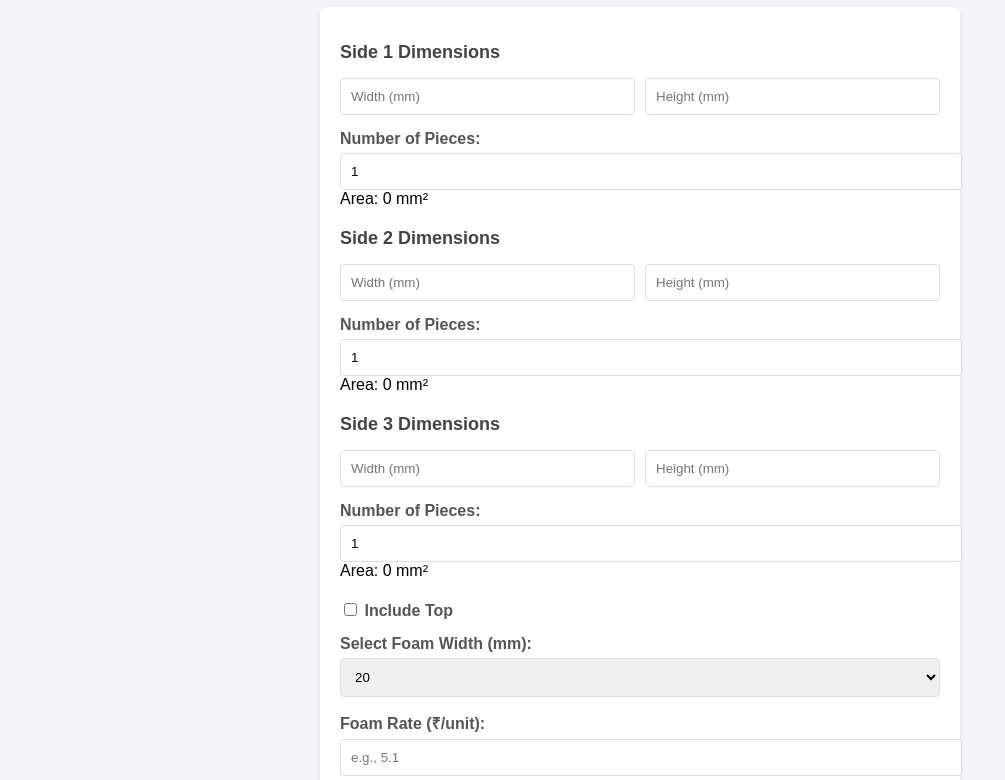
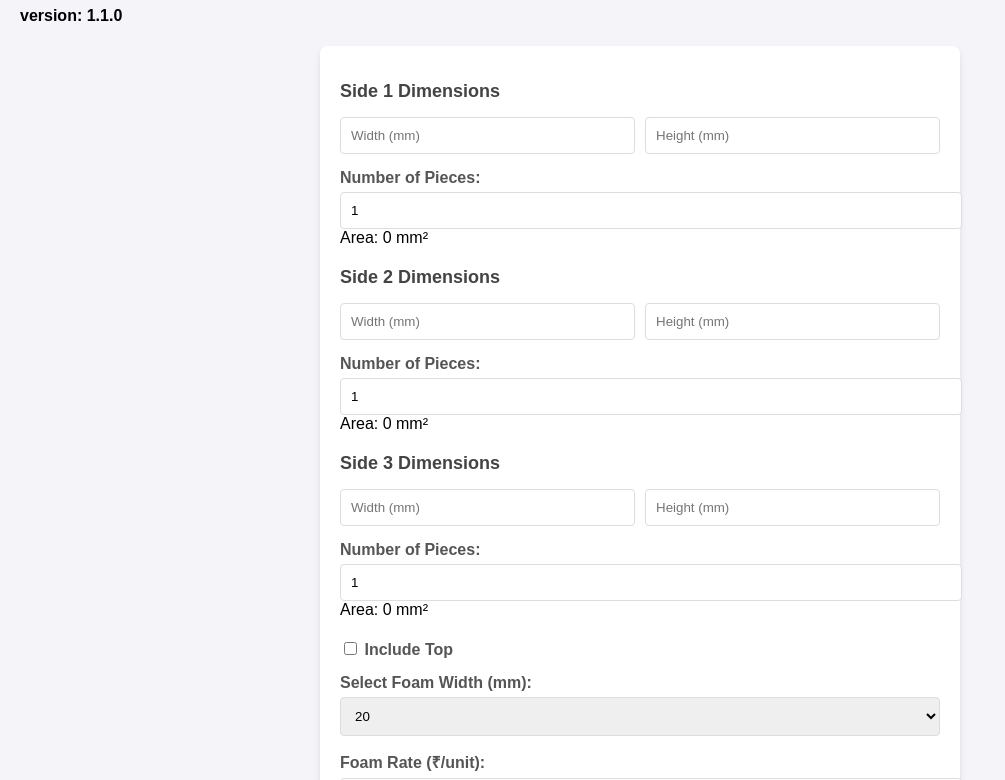
Before and after one commit to jangid-deepak/RateCalculator, a plain HTML site: page index.html in a window 1280 px wide. Shown: the part 93-873 px from the top of the page, without its empty margins (0-1005 px from the left). Drawn offline with Linux system fonts and the light colour scheme.

Commit message:
Update index.html

```diff
--- a/index.html
+++ b/index.html
@@ -99,6 +99,7 @@
 </head>
 <body>
     <h1>Foam Corner Price Calculator</h1>
+    <h4>version: 1.1.0</h4>
     <form id="priceForm">
         <!-- Side 1 Section -->
         <div class="section">
```
